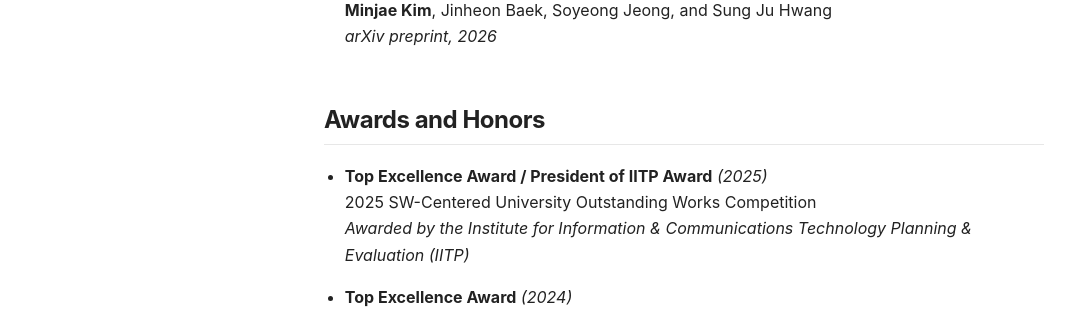
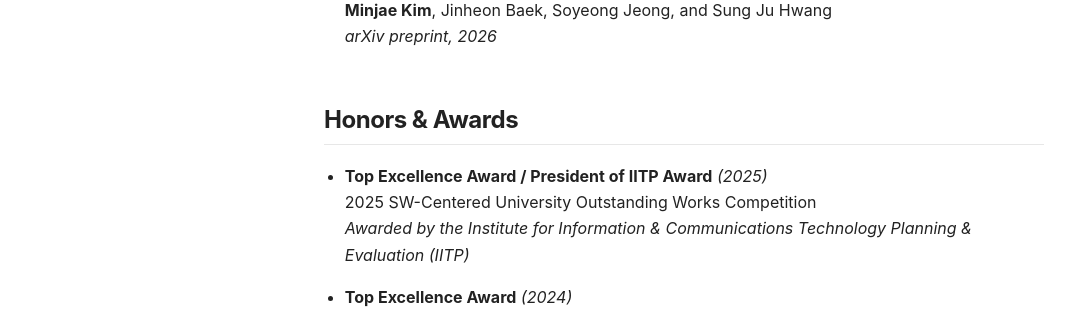
Before and after one commit to kmj200392/kmj200392.github.io, a Jekyll site: the page built from _pages/about.md, in a window 1280 px wide and 1256 px high. Shown: the part 727-1036 px from the top of the window, without its empty margins (88-1163 px from the left). Built offline with Jekyll 4.4.1, drawn with Linux system fonts in a browser that asks for light colours.

Commit message:
Rename awards section

```diff
--- a/_pages/about.md
+++ b/_pages/about.md
@@ -21,7 +21,7 @@ I am an undergraduate student in [Computer Science and Engineering](https://cs.k
   **Minjae Kim**, Jinheon Baek, Soyeong Jeong, and Sung Ju Hwang
   *arXiv preprint, 2026*
 
-# Awards and Honors
+# Honors & Awards
 
 - **Top Excellence Award / President of IITP Award** *(2025)*
   2025 SW-Centered University Outstanding Works Competition
```
